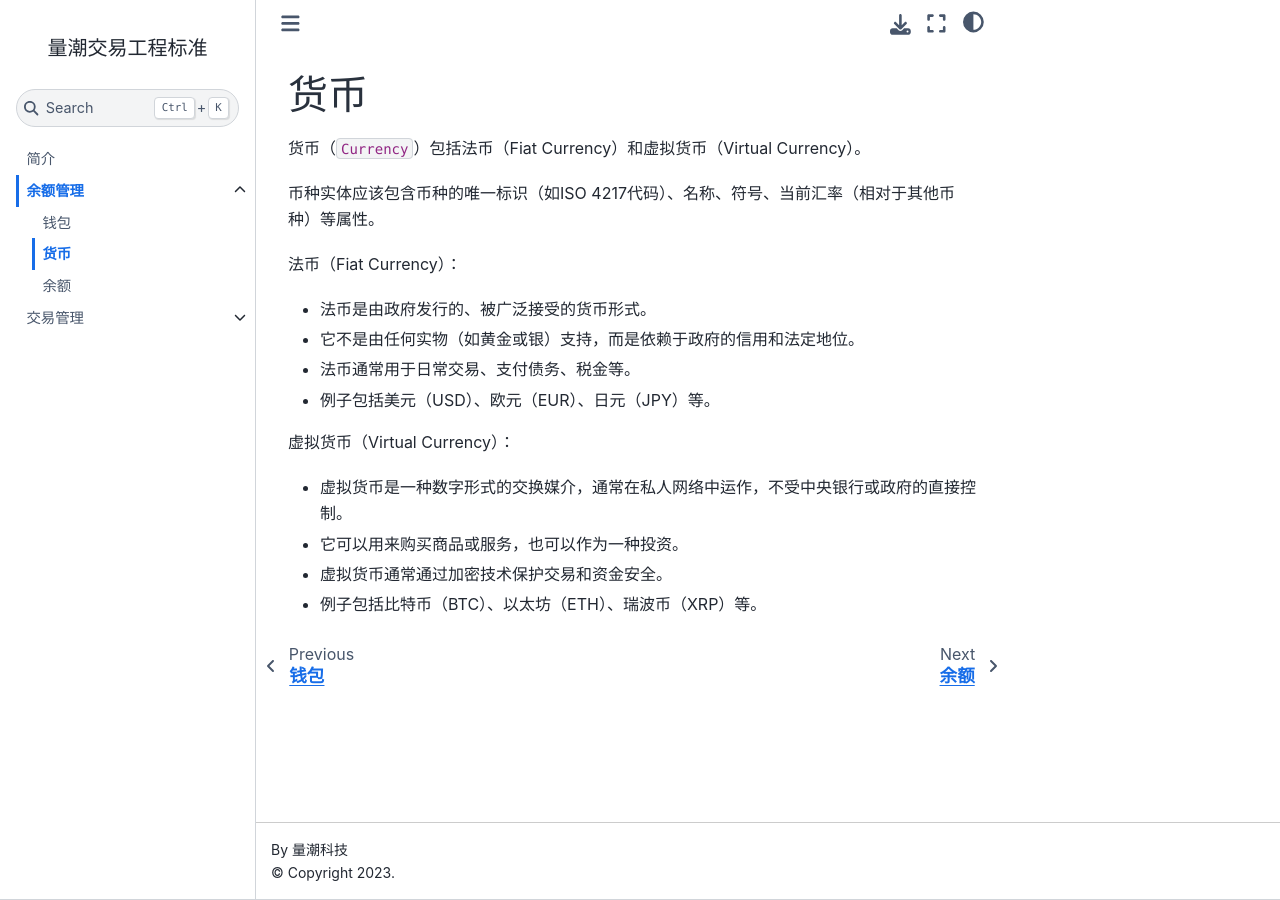
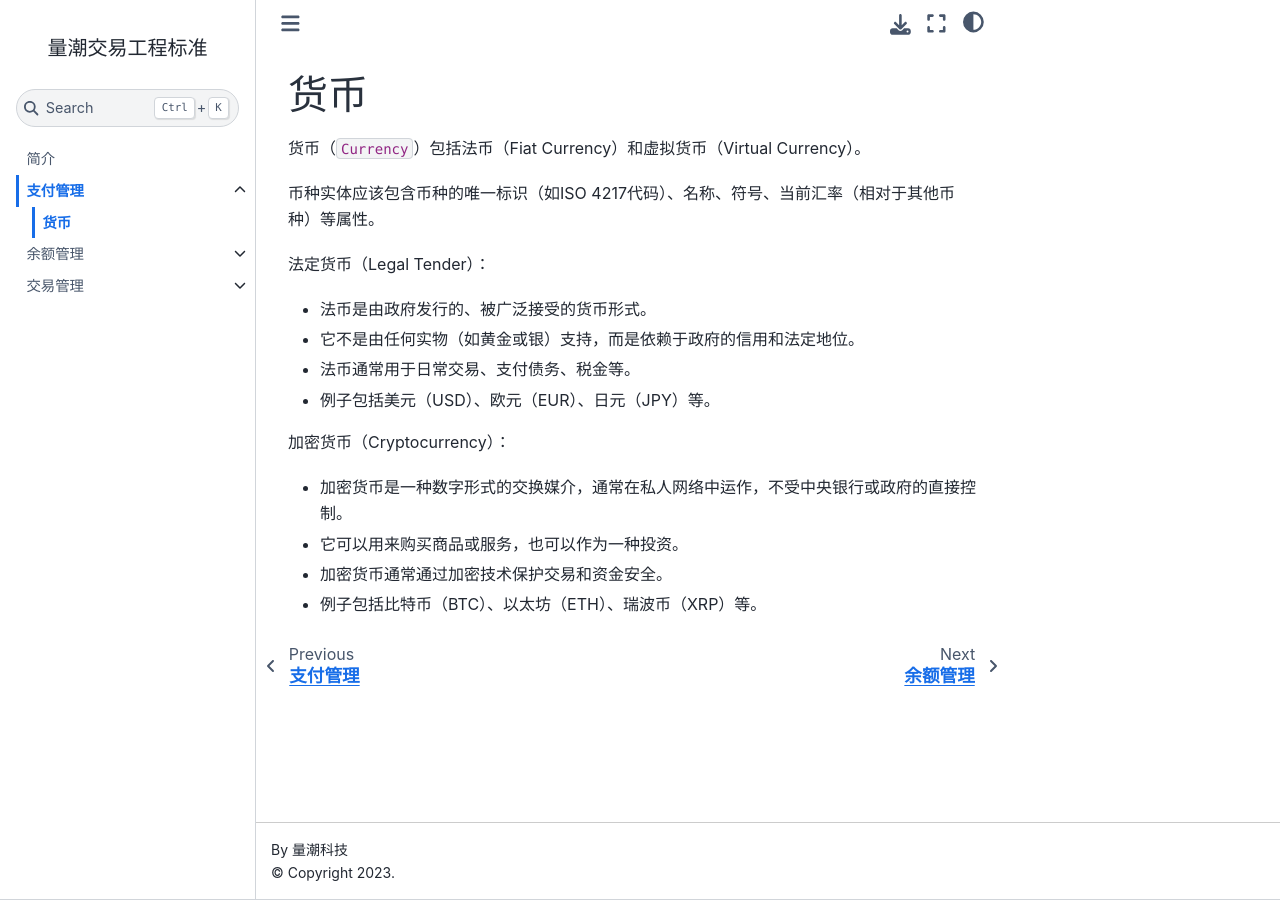
Before and after one commit to quanttide/quanttide-specification-of-commerce, a Jupyter Book: the page built from payments/currency.md, in a window 1280 px wide. Built offline with Jupyter Book 1.0.4 settings and Sphinx 7.4.7 and the Sphinx Book theme 1.1.4, drawn with Linux system fonts in a browser that asks for light colours; pages that are not in the unit, such as notebooks, are missing from menus.

Commit message:
feat: 增加支付管理子领域

```diff
--- a/_toc.yml
+++ b/_toc.yml
@@ -1,6 +1,9 @@
 format: jb-book
 root: index.md
 chapters:
+  - file: payments/README.md
+    sections:
+      - file: payments/currency.md
   - file: balances/README.md
     sections:
       - file: balances/wallet.md
--- /dev/null
+++ b/payments/README.md
@@ -0,0 +1 @@
+# 支付管理
--- a/balances/currency.md
+++ b/payments/currency.md
@@ -4,14 +4,14 @@
 
 币种实体应该包含币种的唯一标识（如ISO 4217代码）、名称、符号、当前汇率（相对于其他币种）等属性。
 
-法币（Fiat Currency）：
+法定货币（Legal Tender）：
 * 法币是由政府发行的、被广泛接受的货币形式。
 * 它不是由任何实物（如黄金或银）支持，而是依赖于政府的信用和法定地位。
 * 法币通常用于日常交易、支付债务、税金等。
 * 例子包括美元（USD）、欧元（EUR）、日元（JPY）等。
 
-虚拟货币（Virtual Currency）：
-* 虚拟货币是一种数字形式的交换媒介，通常在私人网络中运作，不受中央银行或政府的直接控制。
+加密货币（Cryptocurrency）：
+* 加密货币是一种数字形式的交换媒介，通常在私人网络中运作，不受中央银行或政府的直接控制。
 * 它可以用来购买商品或服务，也可以作为一种投资。
-* 虚拟货币通常通过加密技术保护交易和资金安全。
+* 加密货币通常通过加密技术保护交易和资金安全。
 * 例子包括比特币（BTC）、以太坊（ETH）、瑞波币（XRP）等。
--- /dev/null
+++ b/payments/institution.md
@@ -0,0 +1,11 @@
+# 支付机构
+
+支付机构(`PaymentInstitution`)是由相关监管机构，通常是中央银行或金融监管机构，授权提供支付服务的金融或非金融实体。支付机构促进个人、企业和组织之间资金的转移。它们提供各种支付服务，包括但不限于发行支付工具（如卡片或数字钱包）、执行支付交易和提供汇款服务。
+
+## 类型
+
+法定货币的交易渠道包括：
+
+- 银行支付机构(Bank)：包括商业银行、农村商业银行、城市商业银行等传统金融机构，它们在提供传统银行服务的同时，也提供支付服务，如信用卡支付、借记卡支付、网银支付等。
+- 支付清算机构：支付清算机构负责处理支付交易的清算和结算工作，确保资金的安全和及时到账。如作为银行卡清算机构的中国银联等。
+- 支付服务提供商(Payment Service Provider)：通过在线平台或移动应用程序为个人和商户提供在线支付、转账、扫码支付等支付服务的机构，如PayPal、支付宝、微信支付等。
```
